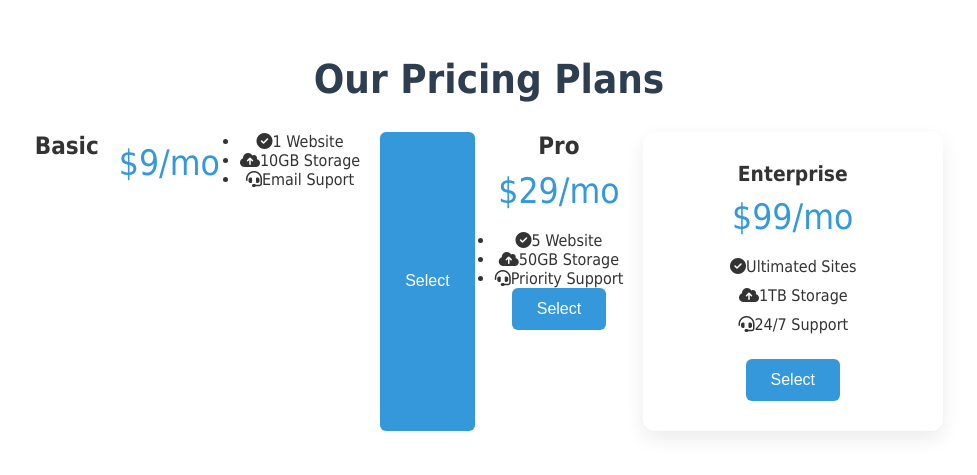
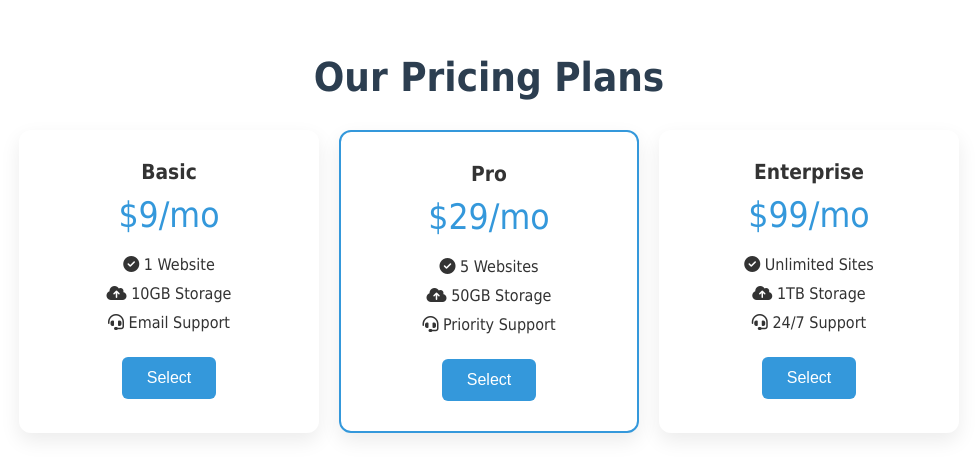
Before and after one commit to melodykellynwaogu/minilist-page, a plain HTML site: page index.html in a window 1280 px wide. Shown: the part 157-632 px from the top of the page, without its empty margins (151-1128 px from the left). Drawn offline with Linux system fonts and the light colour scheme.

Commit message:
Update index.html

```diff
--- a/index.html
+++ b/index.html
@@ -3,7 +3,7 @@
 <head>
     <meta charset="UTF-8">
     <meta name="viewport" content="width=device-width, initial-scale=1.0">
-    <title>Minilist pricing Table</title>
+    <title>Minilist Pricing Table</title>
     <link rel="stylesheet" href="styles.css">
     <link rel="stylesheet" href="https://cdnjs.cloudflare.com/ajax/libs/font-awesome/6.5.0/css/all.min.css"/>
 </head>
@@ -11,35 +11,35 @@
     <section class="pricing-table">
         <h1>Our Pricing Plans</h1>
         <div class="plans">
-            <div class="plans">
+            <div class="plan">
                 <h2>Basic</h2>
                 <p class="price">$9<span>/mo</span></p>
                 <ul>
-                    <li><i class="fas fa-check-circle"></i>1 Website</li>
-                    <li><i class="fas fa-cloud-upload-alt"></i>10GB Storage</li>
-                    <li><i class="fas fa-headset"></i>Email Suport</li>
+                    <li><i class="fas fa-check-circle"></i> 1 Website</li>
+                    <li><i class="fas fa-cloud-upload-alt"></i> 10GB Storage</li>
+                    <li><i class="fas fa-headset"></i> Email Support</li>
                 </ul>
-                <button>Select</button>
+                <button type="button">Select</button>
             </div>
-            <div class="plan-featured">
+            <div class="plan featured">
                 <h2>Pro</h2>
                 <p class="price">$29<span>/mo</span></p>
                 <ul>
-                    <li><i class="fas fa-check-circle"></i>5 Website</li>
-                    <li><i class="fas fa-cloud-upload-alt"></i>50GB Storage</li>
-                    <li><i class="fas fa-headset"></i>Priority Support</li>
+                    <li><i class="fas fa-check-circle"></i> 5 Websites</li>
+                    <li><i class="fas fa-cloud-upload-alt"></i> 50GB Storage</li>
+                    <li><i class="fas fa-headset"></i> Priority Support</li>
                 </ul>
-                <button>Select</button>
+                <button type="button">Select</button>
             </div>
             <div class="plan">
                 <h2>Enterprise</h2>
                 <p class="price">$99<span>/mo</span></p>
                 <ul>
-                    <li><i class="fas fa-check-circle"></i>Ultimated Sites</li>
-                    <li><i class="fas fa-cloud-upload-alt"></i>1TB Storage</li>
-                    <li><i class="fas fa-headset"></i>24/7 Support</li>
+                    <li><i class="fas fa-check-circle"></i> Unlimited Sites</li>
+                    <li><i class="fas fa-cloud-upload-alt"></i> 1TB Storage</li>
+                    <li><i class="fas fa-headset"></i> 24/7 Support</li>
                 </ul>
-                <button>Select</button>
+                <button type="button">Select</button>
             </div>
         </div>
     </section>
```
